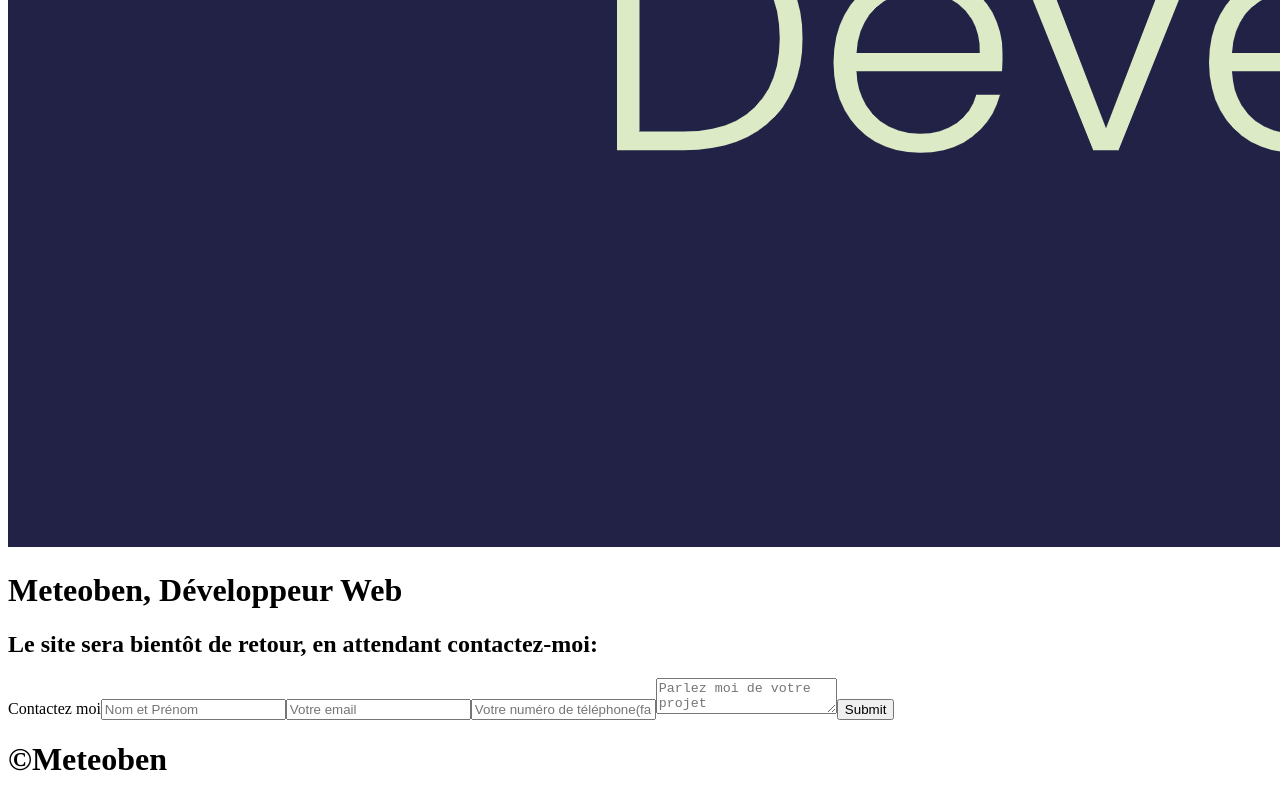
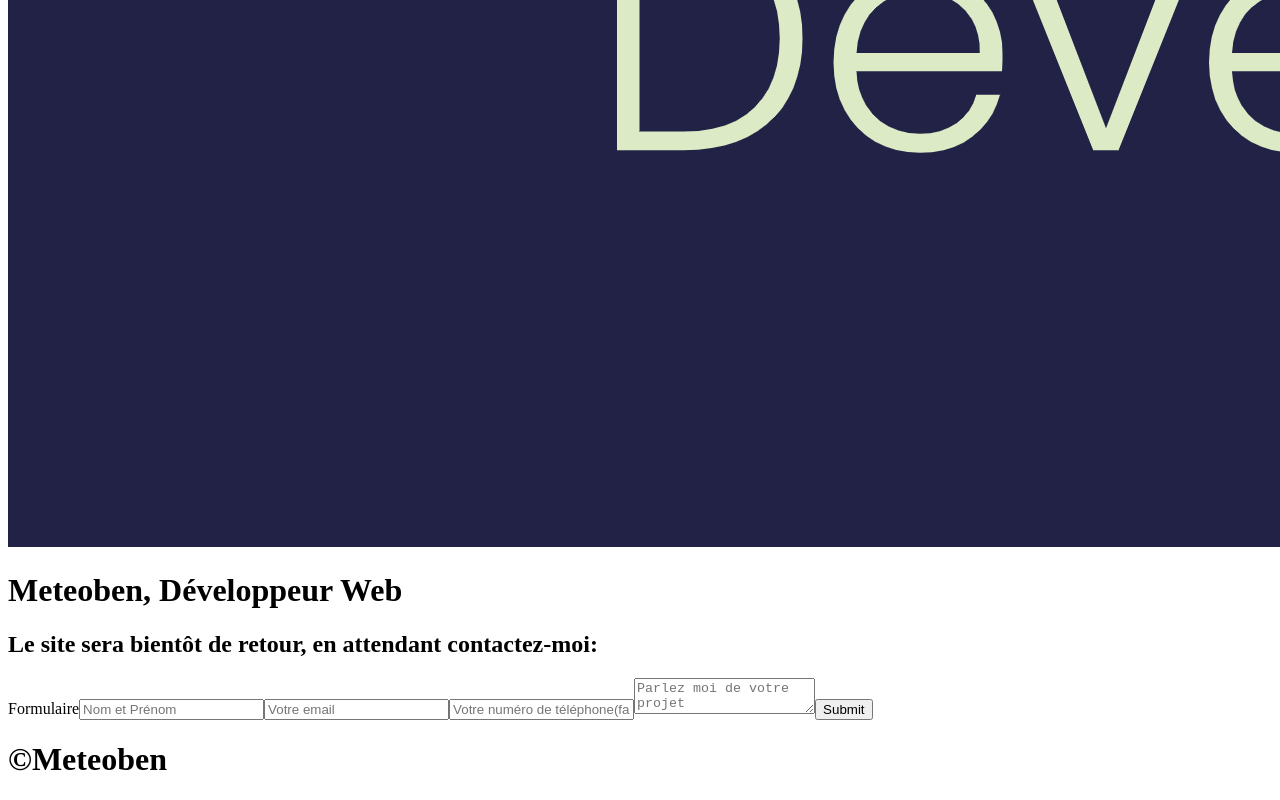
Before and after one commit to Ben43200/meteoben-vite, a React (Vite) app: page / in a window 1280 px wide. Shown: the part 3032-3832 px from the top of the page. Built offline with nearby package versions, Linux system fonts and the light colour scheme.

Commit message:
changement titre formulaire

```diff
--- a/src/ContactForm.jsx
+++ b/src/ContactForm.jsx
@@ -135,7 +135,7 @@
   return (
     <div className="form-container">
     <form onSubmit={handleSubmit}>
-      <label htmlFor="email">Contactez moi</label>
+      <label htmlFor="email">Formulaire</label>
       <input
         type="text"
         name="name"
```
